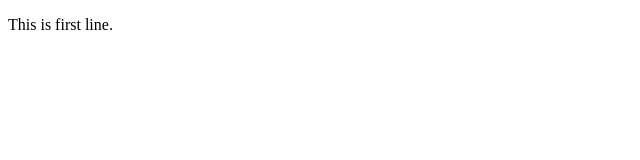
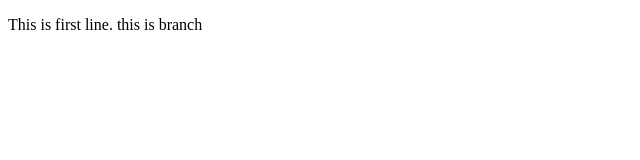
Before and after one commit to bina01/practice, a plain HTML site: page index.html in a window 1280 px wide. Shown: the whole page, without its empty margins (0-640 px from the left). Drawn offline with Linux system fonts and the light colour scheme.

Commit message:
modified

```diff
--- a/index.html
+++ b/index.html
@@ -6,6 +6,8 @@
     <title>Document</title>
 </head>
 <body>
-   <p>This is first line.</p>
+   <p>This is first line. this is branch
+
+   </p>
 </body>
 </html>
```
